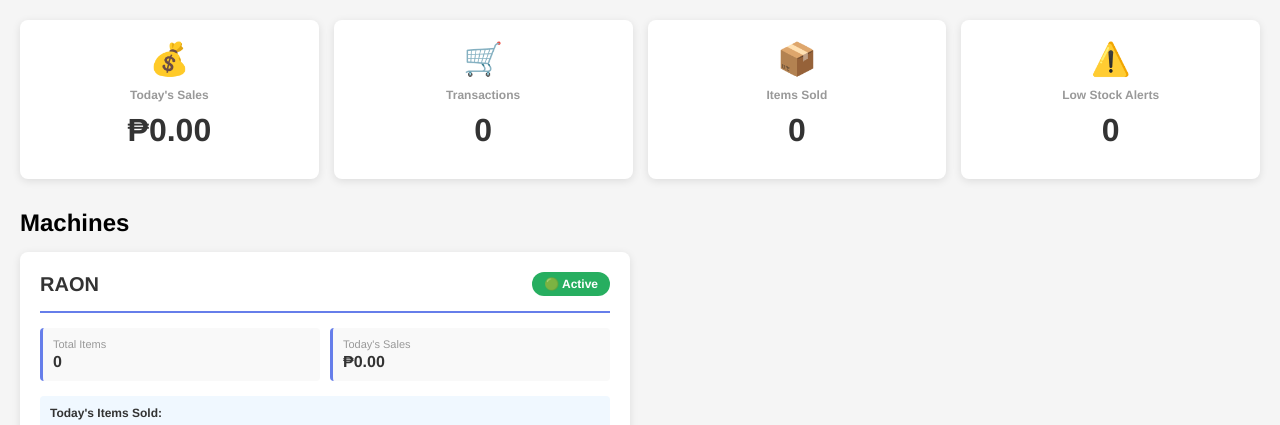
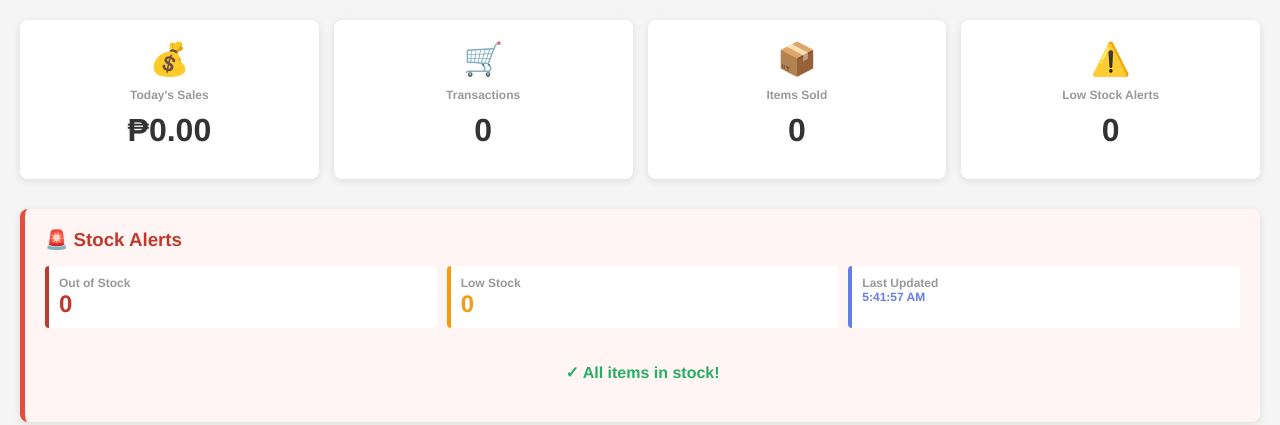
Before and after one commit to krrsgm/raon-vending-rpi4, a Flask app: page /dashboard in a window 1280 px wide. Shown: the part 73-498 px from the top of the page. Run offline with Flask 3, Linux system fonts and the light colour scheme; data that the repository does not hold is empty.

Commit message:
Feature: add stock alerts dashboard for low stock and out of stock items

```diff
--- a/templates/dashboard.html
+++ b/templates/dashboard.html
@@ -322,11 +322,25 @@
         </div>
 
         <!-- Low Stock Alerts Section -->
-        <div id="alertsSection" style="display:none; margin-bottom: 30px;">
+        <div id="alertsSection" style="margin-bottom: 30px;">
             <div class="logs-section" style="background: #fff5f5; border-left: 5px solid #e74c3c;">
-                <h3 style="color: #c0392b;">🚨 Active Alerts</h3>
-                <div id="alertsContainer" style="max-height: 300px; overflow-y: auto;">
-                    <div style="padding: 10px; color: #666;">No active alerts</div>
+                <h3 style="color: #c0392b;">🚨 Stock Alerts</h3>
+                <div style="display: grid; grid-template-columns: 1fr 1fr 1fr; gap: 10px; margin-bottom: 15px;">
+                    <div style="background: white; padding: 10px; border-radius: 4px; border-left: 4px solid #c0392b;">
+                        <div style="font-size: 12px; color: #999; font-weight: bold;">Out of Stock</div>
+                        <div style="font-size: 24px; font-weight: bold; color: #c0392b;" id="criticalCount">0</div>
+                    </div>
+                    <div style="background: white; padding: 10px; border-radius: 4px; border-left: 4px solid #f39c12;">
+                        <div style="font-size: 12px; color: #999; font-weight: bold;">Low Stock</div>
+                        <div style="font-size: 24px; font-weight: bold; color: #f39c12;" id="warningCount">0</div>
+                    </div>
+                    <div style="background: white; padding: 10px; border-radius: 4px; border-left: 4px solid #667eea;">
+                        <div style="font-size: 12px; color: #999; font-weight: bold;">Last Updated</div>
+                        <div style="font-size: 12px; font-weight: bold; color: #667eea;" id="alertsLastUpdated">--:--</div>
+                    </div>
+                </div>
+                <div id="alertsContainer" style="max-height: 400px; overflow-y: auto;">
+                    <div style="padding: 20px; text-align: center; color: #999;">Loading alerts...</div>
                 </div>
             </div>
         </div>
@@ -706,6 +720,89 @@
                 sensorChartPreviousInstance = chart;
             }
         }
+
+        // Load and display stock alerts
+        async function loadStockAlerts() {
+            try {
+                const res = await fetch('/api/stock-alerts');
+                const data = await res.json();
+                const alerts = data.alerts || [];
+
+                // Update counts
+                document.getElementById('criticalCount').textContent = data.total_critical || 0;
+                document.getElementById('warningCount').textContent = data.total_warning || 0;
+
+                const now = new Date();
+                document.getElementById('alertsLastUpdated').textContent = now.toLocaleTimeString();
+
+                const container = document.getElementById('alertsContainer');
+
+                if (alerts.length === 0) {
+                    container.innerHTML = '<div style="padding: 20px; text-align: center; color: #27ae60; font-weight: bold;">✓ All items in stock!</div>';
+                    return;
+                }
+
+                // Group alerts by machine
+                const alertsByMachine = {};
+                alerts.forEach(alert => {
+                    if (!alertsByMachine[alert.machine_id]) {
+                        alertsByMachine[alert.machine_id] = {
+                            machine_name: alert.machine_name,
+                            critical: [],
+                            warning: []
+                        };
+                    }
+                    if (alert.alert_type === 'out_of_stock') {
+                        alertsByMachine[alert.machine_id].critical.push(alert);
+                    } else {
+                        alertsByMachine[alert.machine_id].warning.push(alert);
+                    }
+                });
+
+                // Render alerts
+                let html = '';
+                Object.entries(alertsByMachine).forEach(([machineId, items]) => {
+                    html += `<div style="margin-bottom: 15px;">
+                        <div style="font-weight: bold; color: #333; margin-bottom: 8px; padding-bottom: 8px; border-bottom: 1px solid #ddd;">
+                            🏪 ${items.machine_name}
+                        </div>`;
+
+                    // Critical alerts (out of stock)
+                    items.critical.forEach(alert => {
+                        html += `<div class="alert-item critical" style="margin-bottom: 8px;">
+                            <div class="alert-info">
+                                <div class="alert-title">❌ OUT OF STOCK</div>
+                                <div class="alert-message">
+                                    <strong>${alert.item_name}</strong> (${alert.category || 'Uncategorized'})<br/>
+                                    Slots: ${alert.slots || 'N/A'} | Price: ₱${alert.price.toFixed(2)}
+                                </div>
+                            </div>
+                        </div>`;
+                    });
+
+                    // Warning alerts (low stock)
+                    items.warning.forEach(alert => {
+                        html += `<div class="alert-item warning" style="margin-bottom: 8px;">
+                            <div class="alert-info">
+                                <div class="alert-title">⚠️ LOW STOCK</div>
+                                <div class="alert-message">
+                                    <strong>${alert.item_name}</strong>: ${alert.current_quantity}/${alert.threshold} units<br/>
+                                    Category: ${alert.category || 'Uncategorized'} | Slots: ${alert.slots || 'N/A'}
+                                </div>
+                            </div>
+                        </div>`;
+                    });
+
+                    html += `</div>`;
+                });
+
+                container.innerHTML = html;
+            } catch (error) {
+                console.error('Error loading stock alerts:', error);
+                document.getElementById('alertsContainer').innerHTML = '<div style="padding: 10px; color: #e74c3c;">Error loading alerts</div>';
+            }
+        }
+
         // Fetch real-time status
         async function updateStatus() {
             try {
@@ -788,7 +885,7 @@
                 loadSensorReadings();
 
                 // Load low stock alerts
-                loadLowStockAlerts();
+                loadStockAlerts();
 
                 // Update timestamp
                 const now = new Date();
@@ -800,9 +897,11 @@
 
         // Initial load
         updateStatus();
+        loadStockAlerts();
 
         // Auto-refresh every 5 seconds
         setInterval(updateStatus, 5000);
+        setInterval(loadStockAlerts, 10000);  // Refresh alerts every 10 seconds
     </script>
 </body>
 </html>
--- a/web_app.py
+++ b/web_app.py
@@ -432,6 +432,52 @@ def api_sensor_readings_previous_day():
     except Exception as e:
         logger.error(f"Previous day sensor readings error: {e}")
         return jsonify({'error': str(e)}), 500
+
+
+@app.route('/api/stock-alerts')
+def api_stock_alerts():
+    """API: Get active stock alerts (low stock and out of stock items)."""
+    try:
+        alerts = []
+        machines = Machine.query.filter_by(is_active=True).all()
+
+        for machine in machines:
+            items = Item.query.filter_by(machine_id=machine.id).all()
+
+            for item in items:
+                alert_type = None
+                if item.quantity <= 0:
+                    alert_type = 'out_of_stock'
+                elif item.quantity <= item.low_stock_threshold:
+                    alert_type = 'low_stock'
+
+                if alert_type:
+                    alerts.append({
+                        'machine_id': machine.machine_id,
+                        'machine_name': machine.name,
+                        'item_id': item.id,
+                        'item_name': item.name,
+                        'category': item.category,
+                        'current_quantity': item.quantity,
+                        'threshold': item.low_stock_threshold,
+                        'price': item.price,
+                        'slots': item.slots,
+                        'alert_type': alert_type,
+                        'timestamp': datetime.utcnow().isoformat()
+                    })
+
+        # Sort by alert type (out_of_stock first) then by machine and item name
+        alerts.sort(key=lambda x: (0 if x['alert_type'] == 'out_of_stock' else 1, x['machine_id'], x['item_name']))
+
+        return jsonify({
+            'alerts': alerts,
+            'total_critical': sum(1 for a in alerts if a['alert_type'] == 'out_of_stock'),
+            'total_warning': sum(1 for a in alerts if a['alert_type'] == 'low_stock'),
+            'timestamp': datetime.utcnow().isoformat()
+        }), 200
+    except Exception as e:
+        logger.error(f"Stock alerts error: {e}")
+        return jsonify({'error': str(e), 'alerts': []}), 200
 
 
 @app.route('/api/status/realtime')
```
